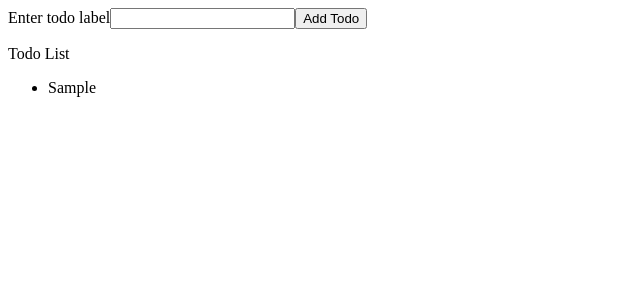
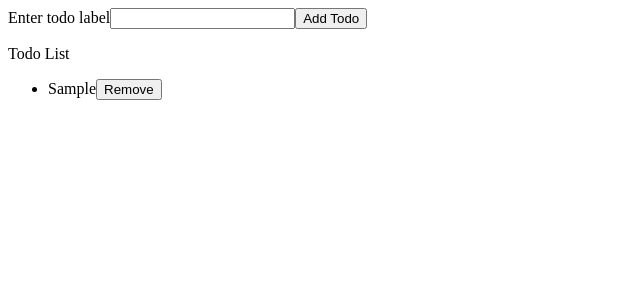
Before and after one commit to kavatibhagya/react-todo-hooks, a React (Create React App) app: page / in a window 1280 px wide. Both pictures are taken after typing "Sample" into the empty fields and a click on the button "Add Todo". Shown: the top 300 px of the page, without its empty margins (0-640 px from the left). Built offline with nearby package versions, Linux system fonts and the light colour scheme.

Commit message:
added delete

```diff
--- a/src/App.js
+++ b/src/App.js
@@ -24,6 +24,12 @@ export default function App() {
     setTodo("");
   };
 
+  const removeTodo = (todoId) => {
+    const filteredList = todos.filter((item) => item.id !== todoId);
+
+    setTodos([...filteredList]);
+  };
+
   return (
     <div className="container">
       <form onSubmit={addTodo}>
@@ -35,7 +41,10 @@ export default function App() {
         <p> Todo List </p>
         <ul>
           {todos.map((item) => (
-            <li key={item.id}>{item.text}</li>
+            <li key={item.id}>
+              <span>{item.text}</span>
+              <button onClick={() => removeTodo(item.id)}>Remove</button>
+            </li>
           ))}
         </ul>
       </div>
```
